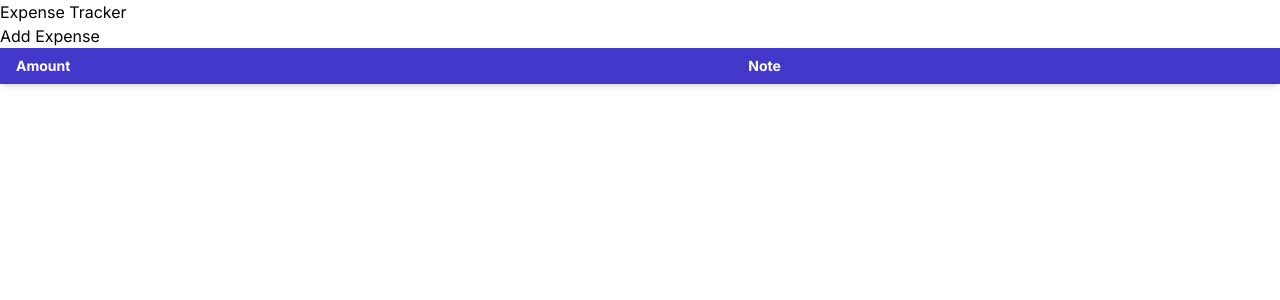
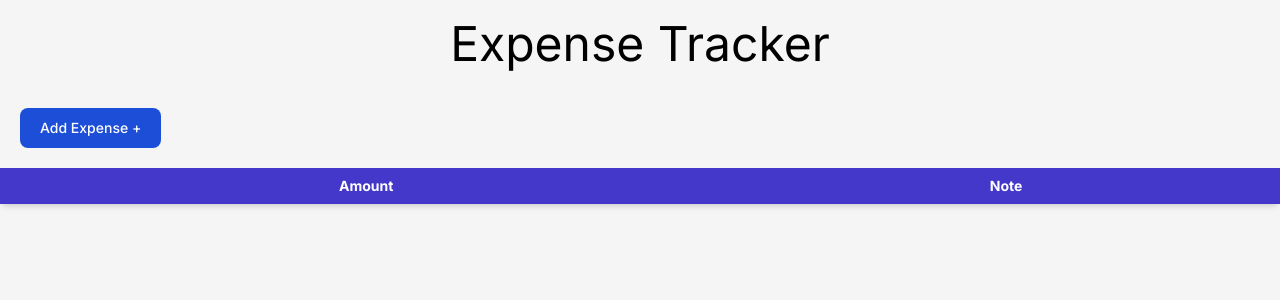
Before and after one commit to talhak911/NextJs14, a Next.js app in the folder Expense Tracker/: page / in a window 1280 px wide. Shown: the top 300 px of the page. Built offline with nearby package versions, Linux system fonts and the light colour scheme.

Commit message:
expense tracker with add feature

```diff
--- a/Expense Tracker/src/app/components/ExpenseList.tsx
+++ b/Expense Tracker/src/app/components/ExpenseList.tsx
@@ -37,8 +37,8 @@ export default function ExpenseTracker() {
 
     return (
     <>
-    <h1>Expense Tracker</h1>
-    <button onClick={()=>setIsOpen(true)}>Add Expense</button>
+    <h1 className="text-5xl text-center m-5">Expense Tracker</h1>
+    <button onClick={()=>setIsOpen(true)} className="px-5 py-2.5 text-sm font-medium text-white bg-blue-700 hover:bg-blue-800 focus:ring-4 focus:outline-none focus:ring-blue-300 rounded-lg text-center dark:bg-blue-600 dark:hover:bg-blue-700 dark:focus:ring-blue-800 m-5 ">Add Expense +</button>
         <ExpenseModal isOpen={isOpen} isClose={isClosed} expenseObj={expense}onChangeHandler={onChangeHandler } onSubmithandle={onSubmitHandler}/>
 
 
@@ -47,8 +47,8 @@ export default function ExpenseTracker() {
         <table className="mx-auto w-full text-sm text-left rtl:text-right text-gray-500 dark:text-gray-400 bg-white shadow-md rounded-md">
            <thead className="bg-indigo-700 text-white">
              <tr>
-               <th className="py-2 px-4">Amount</th>
-               <th className="py-2 px-4">Note</th>
+               <th className="py-2 px-4 text-center">Amount</th>
+               <th className="py-2 px-4 text-center">Note</th>
 
              </tr>
            </thead>
--- a/Expense Tracker/src/app/components/expenseModal.tsx
+++ b/Expense Tracker/src/app/components/expenseModal.tsx
@@ -6,13 +6,14 @@ export default function ExpenseModal(props:expenseProps)
 {props.isOpen ===true ? <div className="float min-h-screen  py-6 flex flex-col justify-center sm:py-12">
       <div className="relative py-3 sm:max-w-xl sm:mx-auto">
           <div className="absolute inset-0 bg-gradient-to-r from-indigo-700 to-purple-500 shadow-lg transform -skew-y-6 sm:skew-y-0 sm:-rotate-6 sm:rounded-3xl"></div>
-          <div className="text-white relative px-4 py-10 bg-indigo-400 shadow-lg sm:rounded-3xl sm:p-20">
+          <div className="text-white relative px-4 py-10 bg-indigo-400 shadow-lg sm:rounded-3xl sm:p-100">
+          <button className="ml-30 text-gray-900 bg-white border border-gray-300 focus:outline-none hover:bg-gray-100 focus:ring-4 focus:ring-gray-200 font-medium rounded-full text-sm px-5 py-2.5 me-2 mb-2 dark:bg-gray-800 dark:text-white dark:border-gray-600 dark:hover:bg-gray-700 dark:hover:border-gray-600 dark:focus:ring-gray-700" onClick={props.isClose}>Close</button>
               <div className="text-center pb-6">
                   <h1 className="text-3xl">Expense Add or update!</h1>
                   <p className="text-gray-300">
                       Add expense or update.
                   </p>
-                  <button onClick={props.isClose}>Close</button>
+
               </div>
               <form >
                   <div className="flex justify-between mb-4">
--- a/Expense Tracker/src/app/globals.css
+++ b/Expense Tracker/src/app/globals.css
@@ -3,13 +3,11 @@
 @tailwind base;
 @tailwind components;
 @tailwind utilities;
+
+:root {
+ background-color: whitesmoke;
+}
 /*
-:root {
-  --foreground-rgb: 0, 0, 0;
-  --background-start-rgb: 214, 219, 220;
-  --background-end-rgb: 255, 255, 255;
-}
-
 @media (prefers-color-scheme: dark) {
   :root {
     --foreground-rgb: 255, 255, 255;
```
